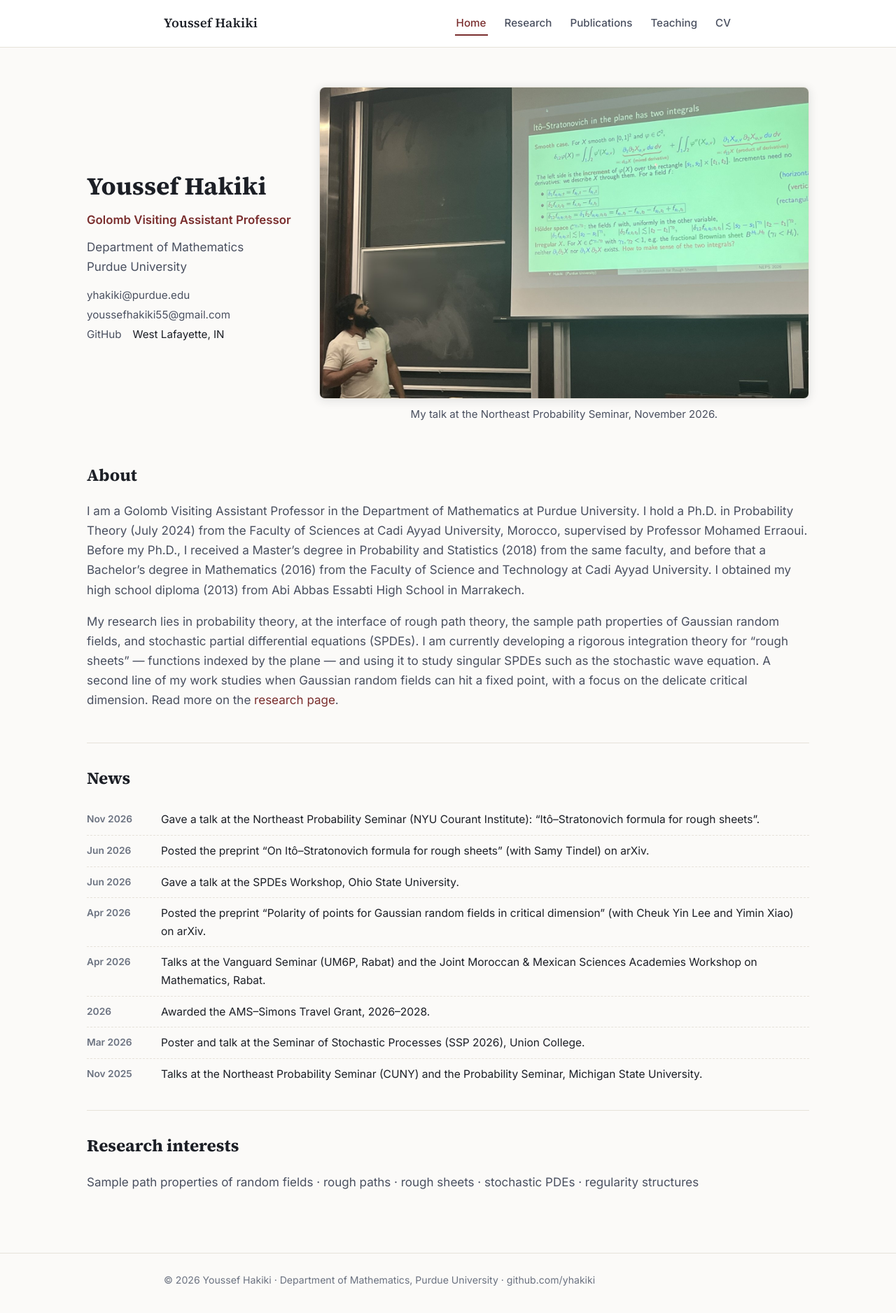
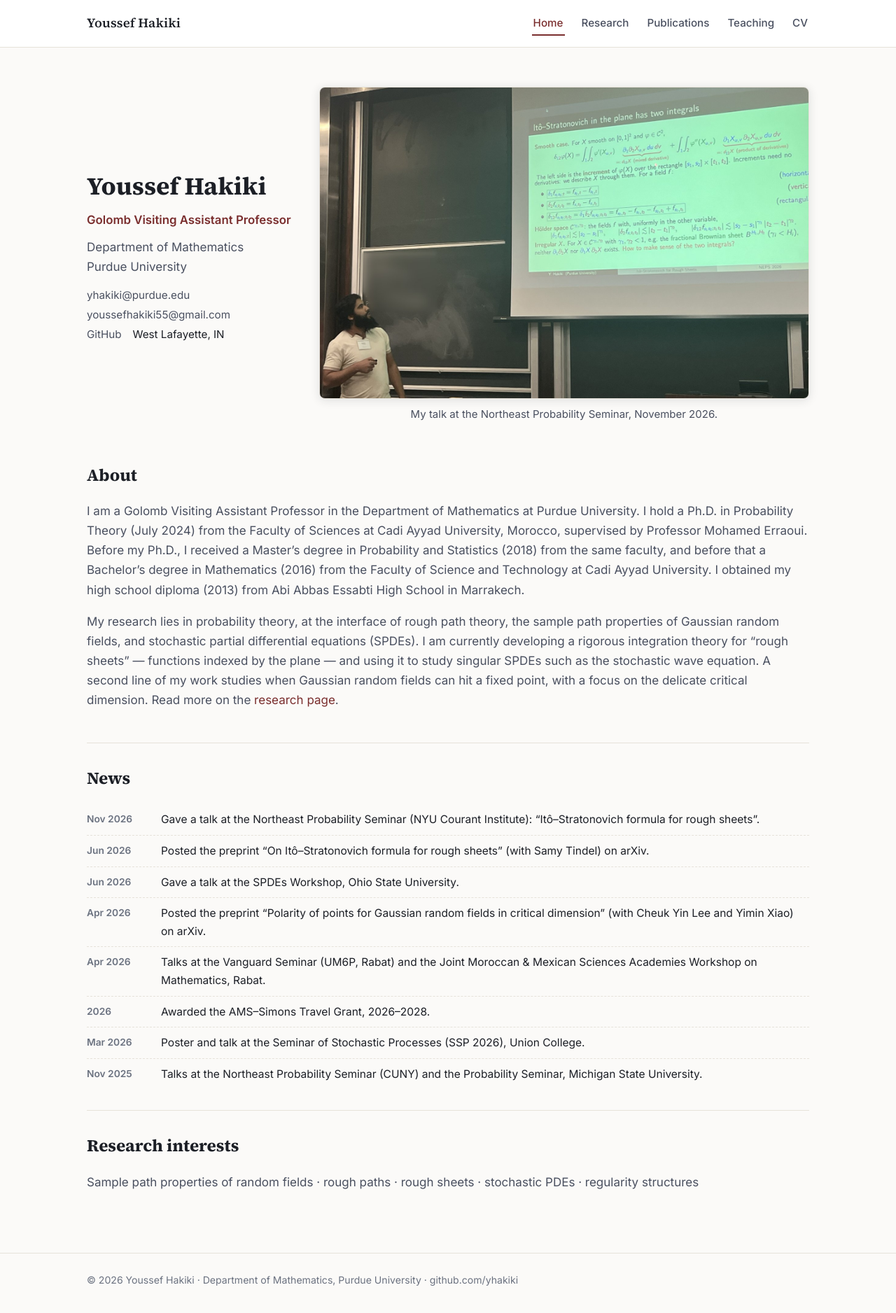
Before and after one commit to yhakiki/yhakiki.github.io, a plain HTML site: page index.html in a window 1280 px wide. Shown: the whole page at 70% size. Drawn offline with Linux system fonts and the light colour scheme.

Commit message:
Widen home page header bar and footer to match the content width
Co-Authored-By: Claude Opus 5.5 <noreply@anthropic.com>

```diff
--- a/index.html
+++ b/index.html
@@ -14,7 +14,7 @@
 <body>
 
 <header class="site">
-  <div class="nav-inner">
+  <div class="nav-inner wrap-hero">
     <div class="name">Youssef Hakiki</div>
     <nav class="links">
       <a href="index.html" class="active">Home</a>
@@ -99,7 +99,7 @@
 </div>
 
 <footer class="site">
-  <div class="wrap">
+  <div class="wrap wrap-hero">
     &copy; 2026 Youssef Hakiki &middot; Department of Mathematics, Purdue University &middot;
     <a href="https://github.com/yhakiki" target="_blank" rel="noopener">github.com/yhakiki</a>
   </div>
```
